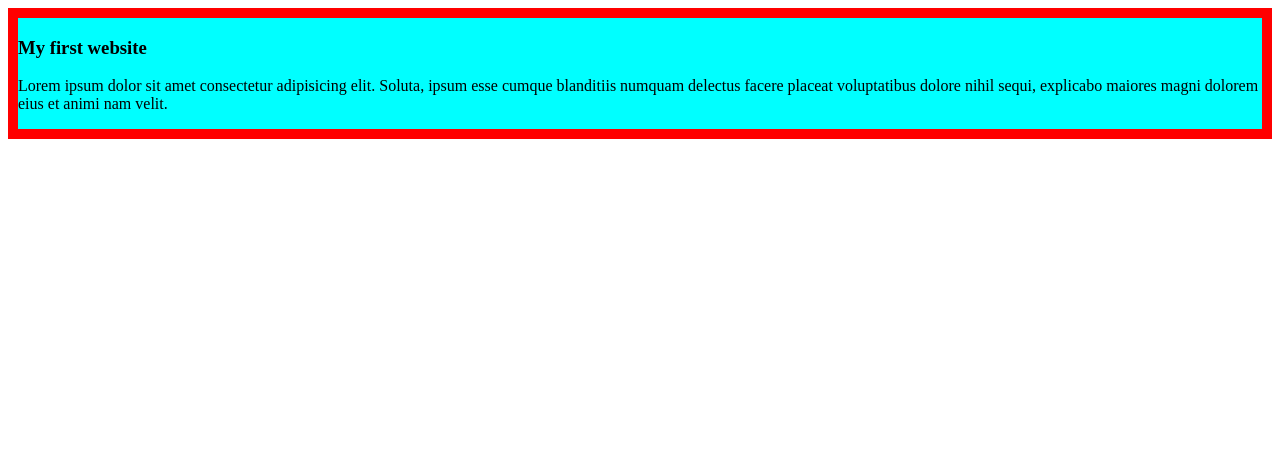
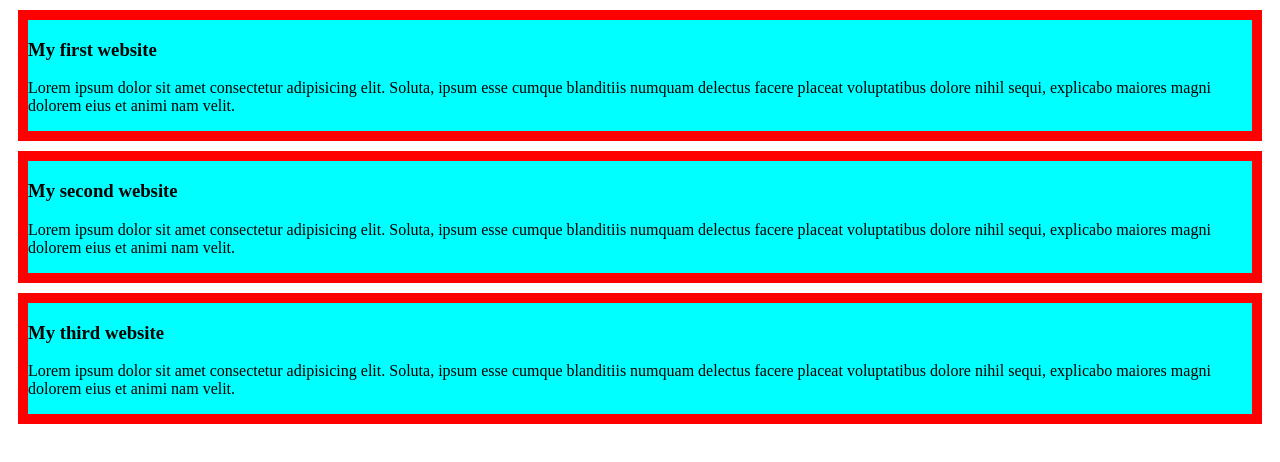
Before and after one commit to Dip-347/my-simple-website, a plain HTML site: page index.html in a window 1280 px wide. Drawn offline with Linux system fonts and the light colour scheme.

Commit message:
added the second and third vlog

```diff
--- a/index.html
+++ b/index.html
@@ -11,5 +11,13 @@
         <h3>My first website</h3>
         <p> Lorem ipsum dolor sit amet consectetur adipisicing elit. Soluta, ipsum esse cumque blanditiis numquam delectus facere placeat voluptatibus dolore nihil sequi, explicabo maiores magni dolorem eius et animi nam velit.</p>
     </div>
+    <div>
+        <h3>My second website</h3>
+        <p> Lorem ipsum dolor sit amet consectetur adipisicing elit. Soluta, ipsum esse cumque blanditiis numquam delectus facere placeat voluptatibus dolore nihil sequi, explicabo maiores magni dolorem eius et animi nam velit.</p>
+    </div>
+    <div>
+        <h3>My third website</h3>
+        <p> Lorem ipsum dolor sit amet consectetur adipisicing elit. Soluta, ipsum esse cumque blanditiis numquam delectus facere placeat voluptatibus dolore nihil sequi, explicabo maiores magni dolorem eius et animi nam velit.</p>
+    </div>
 </body>
 </html>
--- a/style/blog.css
+++ b/style/blog.css
@@ -1,4 +1,5 @@
 div{
     border:10px solid red;
     background-color: aqua;
+    margin: 10px;
 }
```
